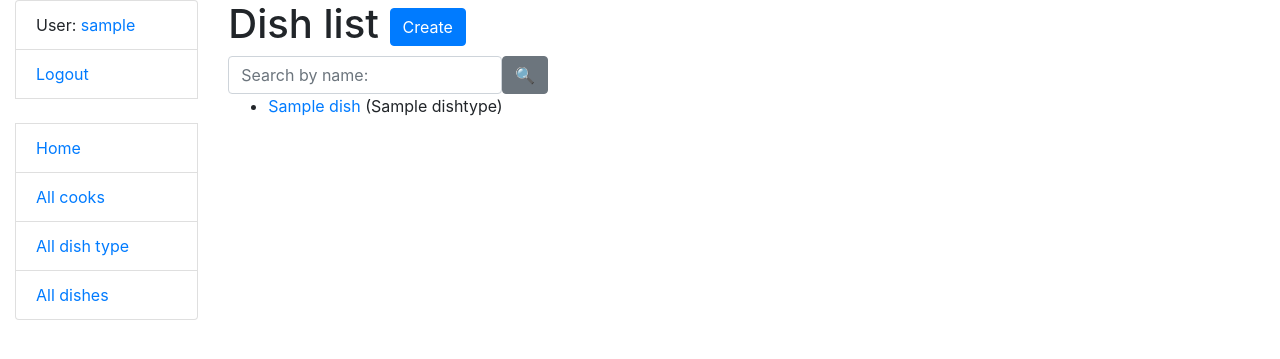
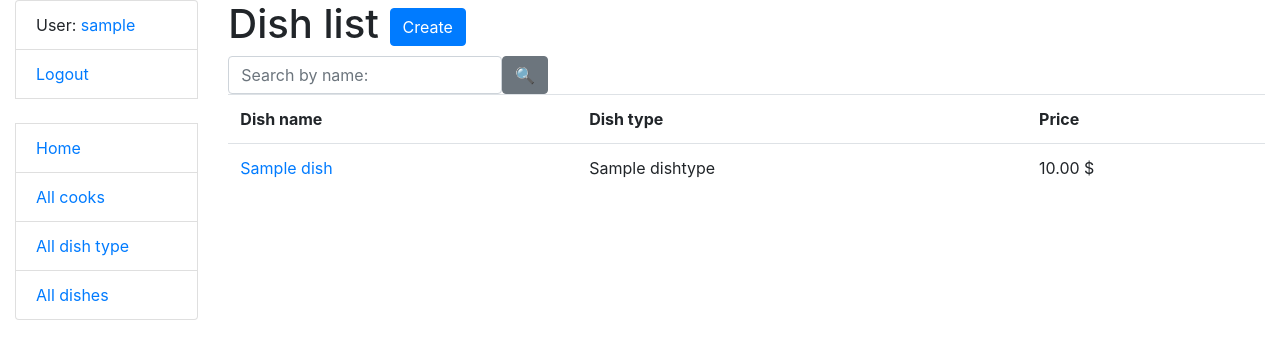
Before and after one commit to IhorVoskoboinikov/restaurant-kitchen-service, a Django app: page /dishes/ in a window 1280 px wide. Shown: the top 359 px of the page. Run offline with Django 4.2, Linux system fonts and the light colour scheme; a user stored in the database is signed in; tables that the repository leaves empty hold one stand-in row (values such as "Sample post"); some libraries are stand-ins or nearby versions.

Commit message:
added view information in a table

```diff
--- a/templates/kitchen/dish_list.html
+++ b/templates/kitchen/dish_list.html
@@ -13,14 +13,27 @@
     <input type="submit" value="🔍" class="btn btn-secondary">
   </form>
   {% if dish_list %}
-    <ul>
+    <table class="table">
+      <tr>
+        <th>Dish name</th>
+        <th>Dish type</th>
+        <th>Price</th>
+      </tr>
+
       {% for dish in dish_list %}
-        <li>
-          <a href="{% url 'kitchen:dish-detail' pk=dish.id %} ">{{ dish.name }}</a>
-          ({{ dish.dish_type.name }})
-        </li>
+        <tr>
+          <td>
+            <a href="{% url 'kitchen:dish-detail' pk=dish.id %} ">{{ dish.name }}</a>
+          </td>
+          <td>
+            {{ dish.dish_type }}
+          </td>
+          <td>
+            {{ dish.price }} $
+          </td>
+        </tr>
       {% endfor %}
-    </ul>
+    </table>
   {% else %}
     <p>There are no cars in taxi</p>
   {% endif %}
```
